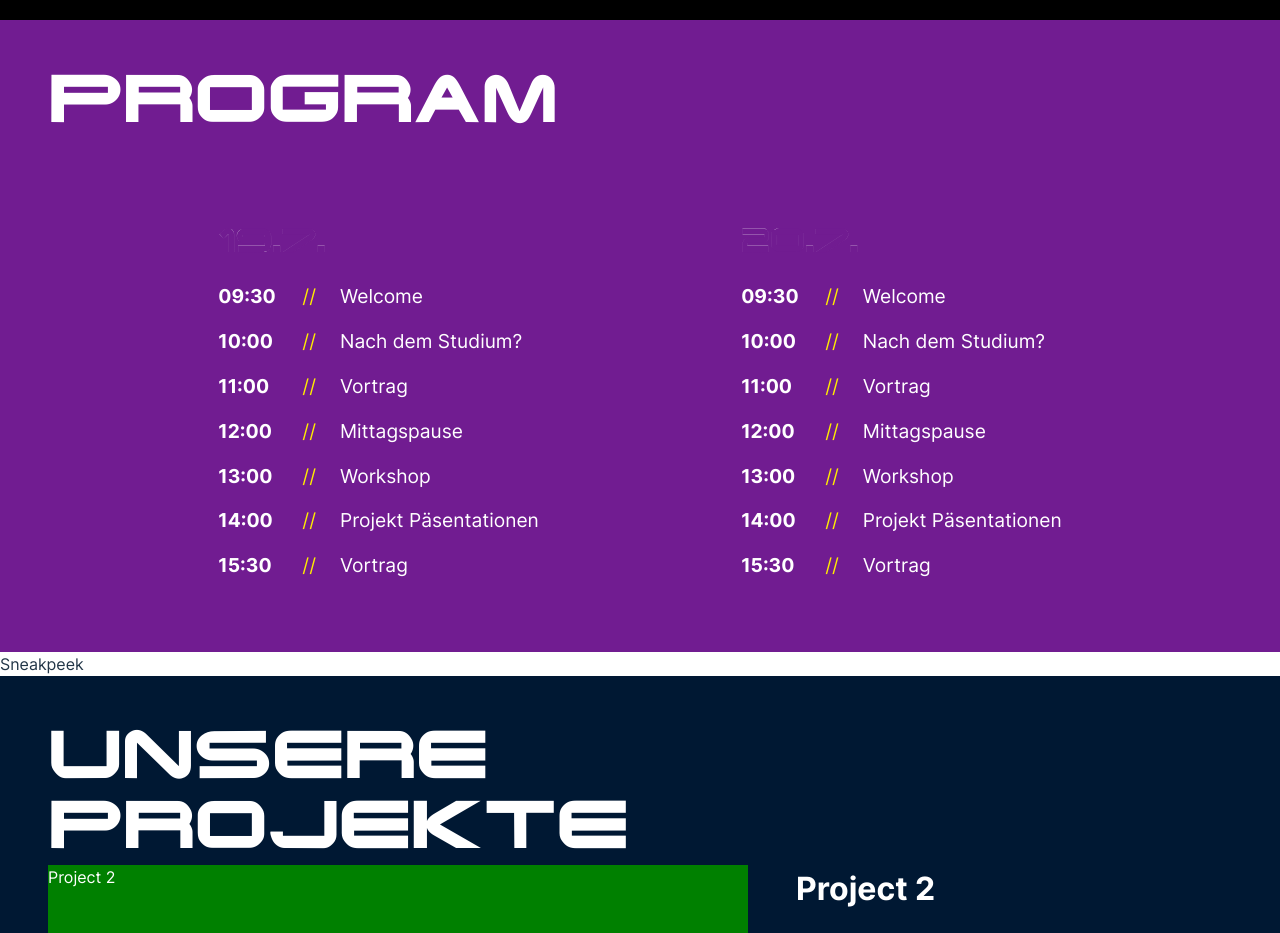
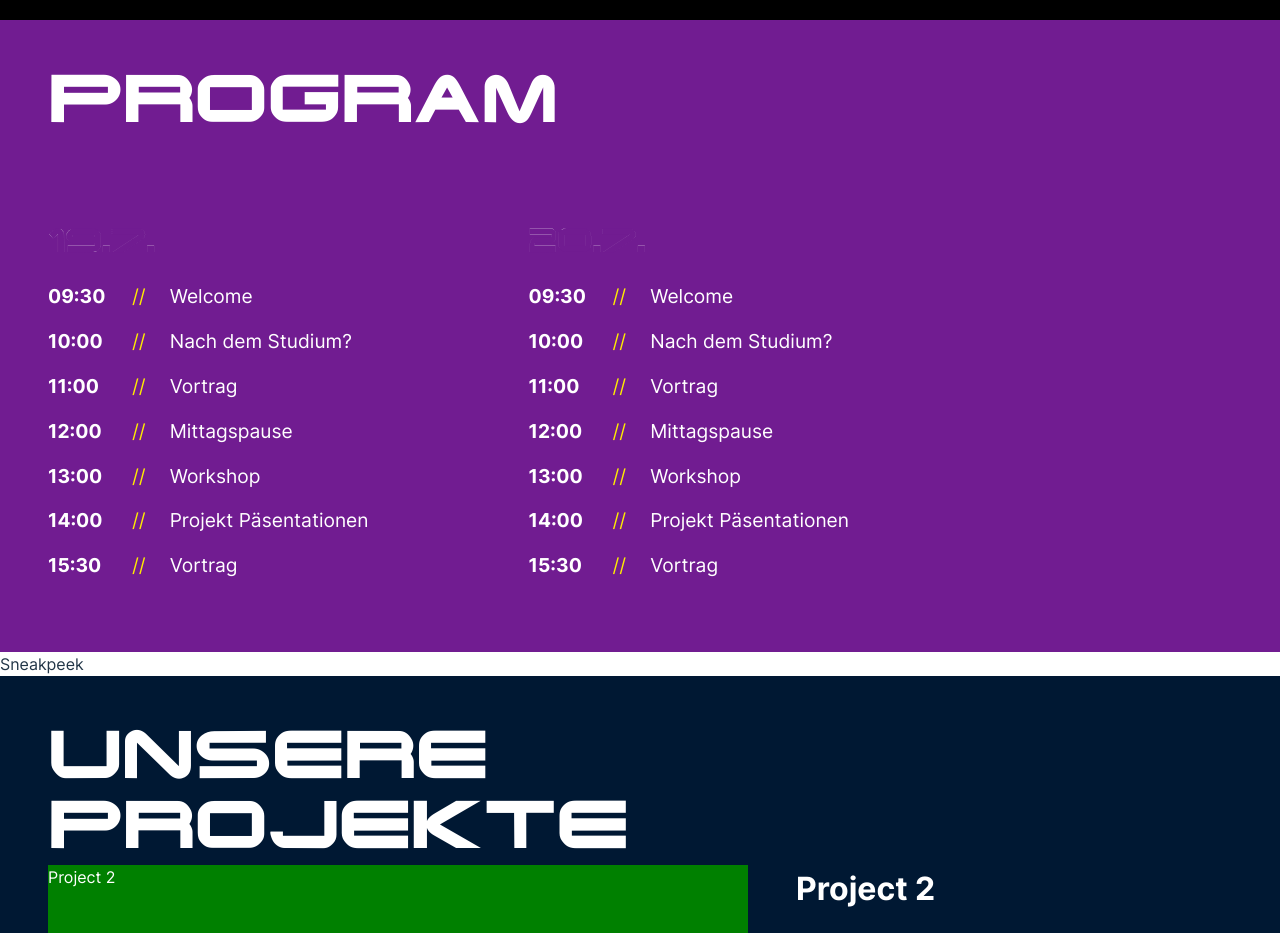
Before and after one commit to IF2023/IF2023, a React (Vite) app in the folder IF2023_Website/: page / in a window 1280 px wide. Shown: the part 780-1713 px from the top of the page. Built offline with nearby package versions, Linux system fonts and the light colour scheme.

Commit message:
fix: aligning on rightside of screen

```diff
--- a/IF2023_Website/src/components/ProgramDays/Day/Day.module.scss
+++ b/IF2023_Website/src/components/ProgramDays/Day/Day.module.scss
@@ -13,7 +13,7 @@
 .singleDay {
   width: fit-content;
   color: $color_neon_yellow;
-	margin: 0 2rem;
+  margin-right: 10rem;
 }
 
 ul {
--- a/IF2023_Website/src/components/ProgramDays/ProgramDays.module.scss
+++ b/IF2023_Website/src/components/ProgramDays/ProgramDays.module.scss
@@ -4,11 +4,10 @@
   width: 300px;
   font-family: $font_Inter;
   font-size: $font_size_sm;
-	margin-bottom: 1.5rem;
+  margin-bottom: 1.5rem;
   width: 100%;
   display: flex;
   flex-wrap: wrap;
-  justify-content: space-evenly;
 }
 
 .heading {
```
Lines whose indentation alone changed are shown as unchanged.
